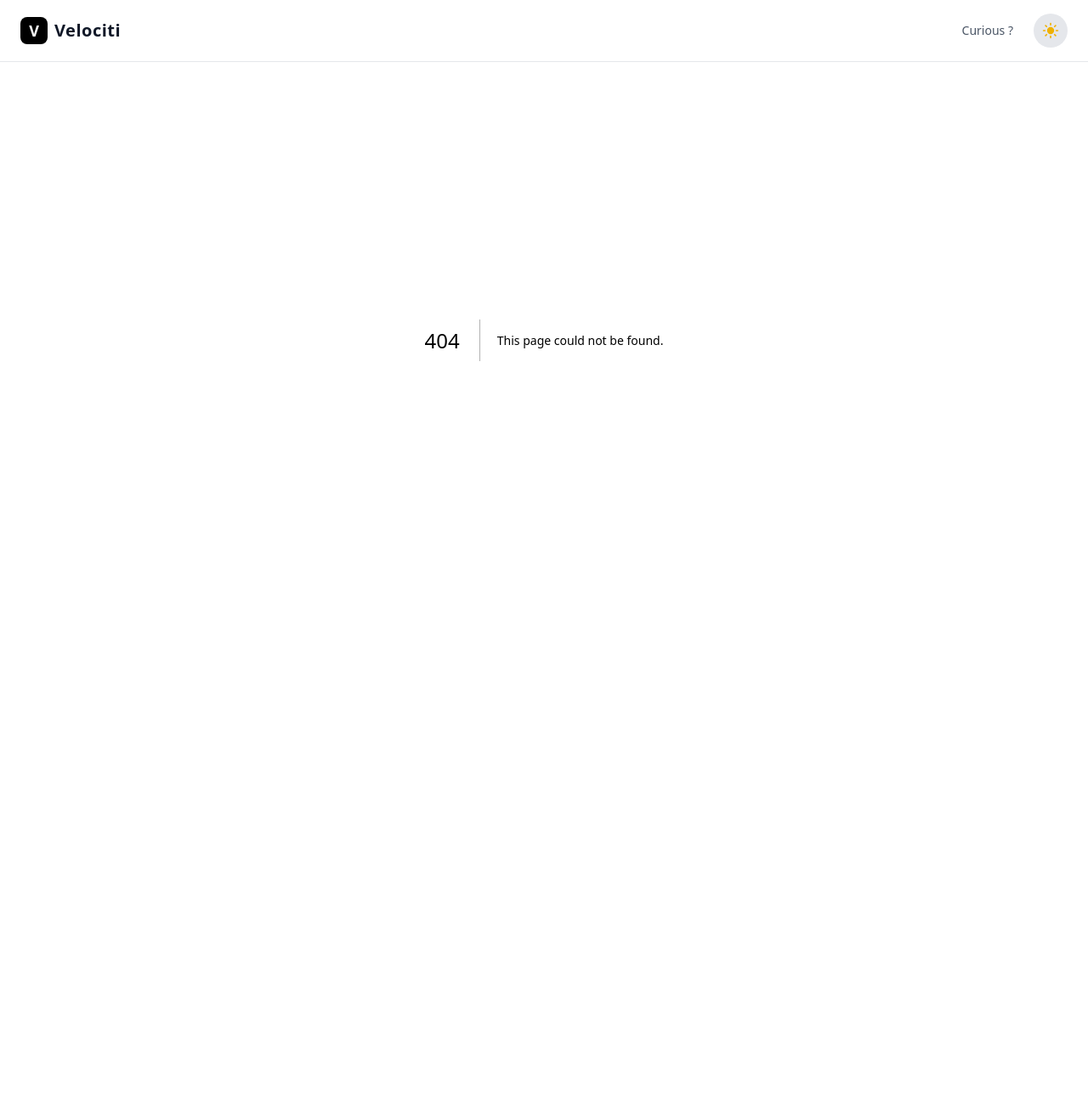
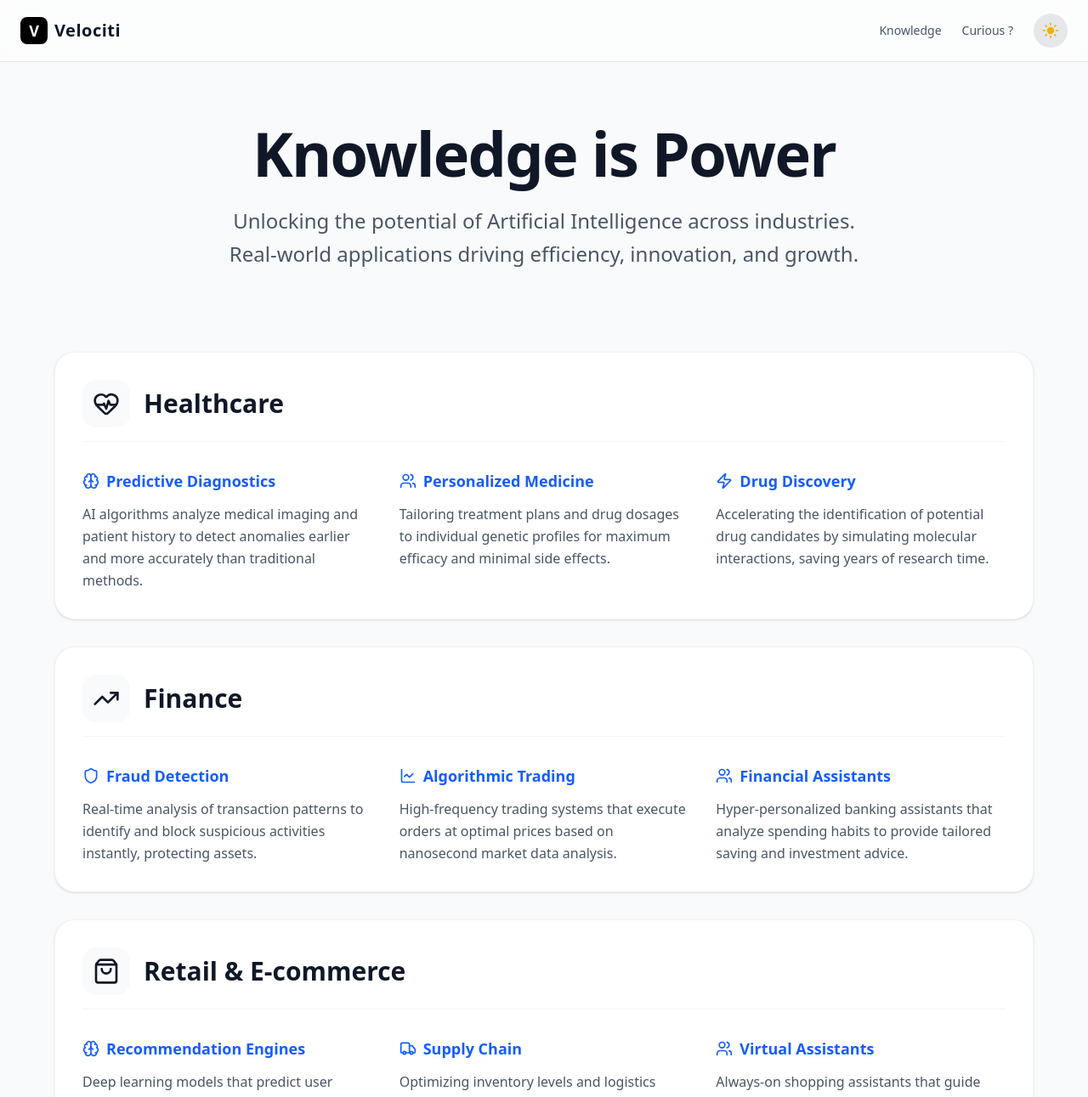
Before and after one commit to ManojKurapati/Velociti.club, a Next.js app: page /knowledge in a window 1280 px wide. Before the commit this address had no page. Shown: the top 1291 px of the page at 85% size. Before the commit the page ends 800 px from the top, so only its background shows below. Built offline with nearby package versions, Linux system fonts and the light colour scheme.

Commit message:
Add Knowledge is Power page and update navigation

```diff
--- /dev/null
+++ b/app/knowledge/page.tsx
@@ -0,0 +1,169 @@
+"use client";
+import React from "react";
+import { motion } from "framer-motion";
+import { HeartPulse, TrendingUp, ShoppingBag, Zap, Brain, Shield, Users, LineChart, Truck, Leaf } from "lucide-react";
+
+interface UseCaseProps {
+    title: string;
+    description: string;
+    icon?: React.ElementType;
+}
+
+const IndustrySection = ({ title, icon: Icon, useCases, delay = 0 }: { title: string; icon: React.ElementType; useCases: UseCaseProps[]; delay?: number }) => {
+    return (
+        <motion.div
+            initial={{ opacity: 0, y: 20 }}
+            whileInView={{ opacity: 1, y: 0 }}
+            viewport={{ once: true, margin: "-50px" }}
+            transition={{ duration: 0.6, delay }}
+            className="w-full bg-white rounded-3xl p-8 border border-gray-100 shadow-sm hover:shadow-md transition-shadow duration-300"
+        >
+            <div className="flex items-center gap-4 mb-8 pb-4 border-b border-gray-100">
+                <div className="p-3 bg-gray-50 rounded-2xl text-gray-900">
+                    <Icon className="w-8 h-8" />
+                </div>
+                <h2 className="text-3xl font-bold text-gray-900">{title}</h2>
+            </div>
+
+            <div className="grid md:grid-cols-3 gap-8">
+                {useCases.map((useCase, index) => (
+                    <div key={index} className="space-y-3">
+                        <div className="flex items-center gap-2 text-blue-600">
+                            {useCase.icon && <useCase.icon className="w-5 h-5" />}
+                            <h3 className="font-semibold text-lg">{useCase.title}</h3>
+                        </div>
+                        <p className="text-gray-600 leading-relaxed">
+                            {useCase.description}
+                        </p>
+                    </div>
+                ))}
+            </div>
+        </motion.div>
+    );
+};
+
+export default function KnowledgePage() {
+    return (
+        <main className="min-h-screen pt-24 pb-20 px-4 md:px-8 bg-gray-50 text-gray-900 overflow-x-hidden">
+            <div className="max-w-6xl mx-auto space-y-16">
+
+                {/* Hero */}
+                <section className="text-center space-y-6 pt-12 pb-8">
+                    <motion.h1
+                        initial={{ opacity: 0, y: 20 }}
+                        animate={{ opacity: 1, y: 0 }}
+                        className="text-5xl md:text-7xl font-bold tracking-tight text-gray-900"
+                    >
+                        Knowledge is Power
+                    </motion.h1>
+                    <motion.p
+                        initial={{ opacity: 0 }}
+                        animate={{ opacity: 1 }}
+                        transition={{ delay: 0.2 }}
+                        className="text-xl md:text-2xl text-gray-600 max-w-3xl mx-auto leading-relaxed"
+                    >
+                        Unlocking the potential of Artificial Intelligence across industries.
+                        Real-world applications driving efficiency, innovation, and growth.
+                    </motion.p>
+                </section>
+
+                <div className="space-y-8">
+                    {/* Healthcare */}
+                    <IndustrySection
+                        title="Healthcare"
+                        icon={HeartPulse}
+                        useCases={[
+                            {
+                                title: "Predictive Diagnostics",
+                                description: "AI algorithms analyze medical imaging and patient history to detect anomalies earlier and more accurately than traditional methods.",
+                                icon: Brain
+                            },
+                            {
+                                title: "Personalized Medicine",
+                                description: "Tailoring treatment plans and drug dosages to individual genetic profiles for maximum efficacy and minimal side effects.",
+                                icon: Users
+                            },
+                            {
+                                title: "Drug Discovery",
+                                description: "Accelerating the identification of potential drug candidates by simulating molecular interactions, saving years of research time.",
+                                icon: Zap
+                            }
+                        ]}
+                    />
+
+                    {/* Finance */}
+                    <IndustrySection
+                        title="Finance"
+                        icon={TrendingUp}
+                        delay={0.1}
+                        useCases={[
+                            {
+                                title: "Fraud Detection",
+                                description: "Real-time analysis of transaction patterns to identify and block suspicious activities instantly, protecting assets.",
+                                icon: Shield
+                            },
+                            {
+                                title: "Algorithmic Trading",
+                                description: "High-frequency trading systems that execute orders at optimal prices based on nanosecond market data analysis.",
+                                icon: LineChart
+                            },
+                            {
+                                title: "Financial Assistants",
+                                description: "Hyper-personalized banking assistants that analyze spending habits to provide tailored saving and investment advice.",
+                                icon: Users
+                            }
+                        ]}
+                    />
+
+                    {/* Retail */}
+                    <IndustrySection
+                        title="Retail & E-commerce"
+                        icon={ShoppingBag}
+                        delay={0.2}
+                        useCases={[
+                            {
+                                title: "Recommendation Engines",
+                                description: "Deep learning models that predict user references to suggest products, significantly increasing conversion rates.",
+                                icon: Brain
+                            },
+                            {
+                                title: "Supply Chain",
+                                description: "Optimizing inventory levels and logistics routes using predictive demand modeling to reduce waste and costs.",
+                                icon: Truck
+                            },
+                            {
+                                title: "Virtual Assistants",
+                                description: "Always-on shopping assistants that guide customers through product selection and answer queries in natural language.",
+                                icon: Users
+                            }
+                        ]}
+                    />
+
+                    {/* Energy */}
+                    <IndustrySection
+                        title="Energy & Sustainability"
+                        icon={Zap}
+                        delay={0.3}
+                        useCases={[
+                            {
+                                title: "Smart Grid Optimization",
+                                description: "Balancing energy supply and demand in real-time to prevent outages and integrate renewable sources efficiently.",
+                                icon: LineChart
+                            },
+                            {
+                                title: "Predictive Maintenance",
+                                description: "Monitoring infrastructure health to predict failures before they happen, ensuring uninterrupted power generation.",
+                                icon: Shield
+                            },
+                            {
+                                title: "Renewable Forecasting",
+                                description: "Accurately predicting solar and wind output based on weather patterns to optimize energy storage and distribution.",
+                                icon: Leaf
+                            }
+                        ]}
+                    />
+                </div>
+            </div>
+        </main>
+    );
+}
--- a/components/Navbar.tsx
+++ b/components/Navbar.tsx
@@ -13,6 +13,9 @@ export const Navbar = () => {
             </Link>
 
             <div className="flex items-center gap-6">
+                <Link href="/knowledge" className="text-sm font-medium text-gray-600 dark:text-gray-300 hover:text-black dark:hover:text-white transition-colors">
+                    Knowledge
+                </Link>
                 <Link href="/curious" className="text-sm font-medium text-gray-600 dark:text-gray-300 hover:text-black dark:hover:text-white transition-colors">
                     Curious ?
                 </Link>
```
